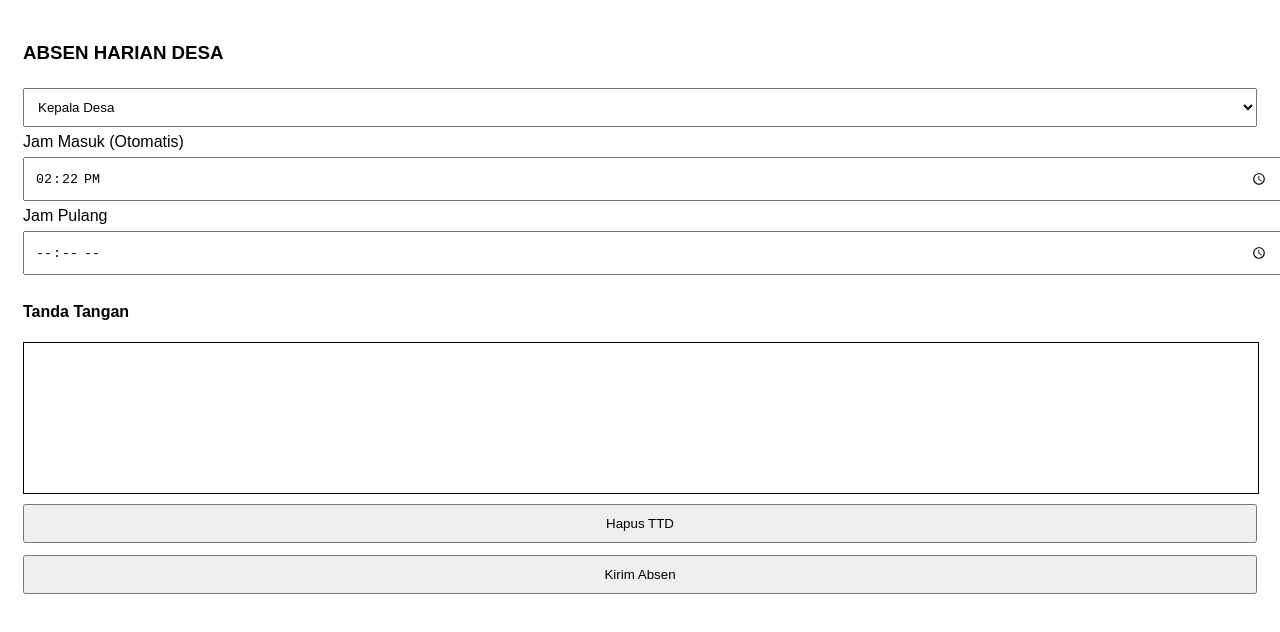
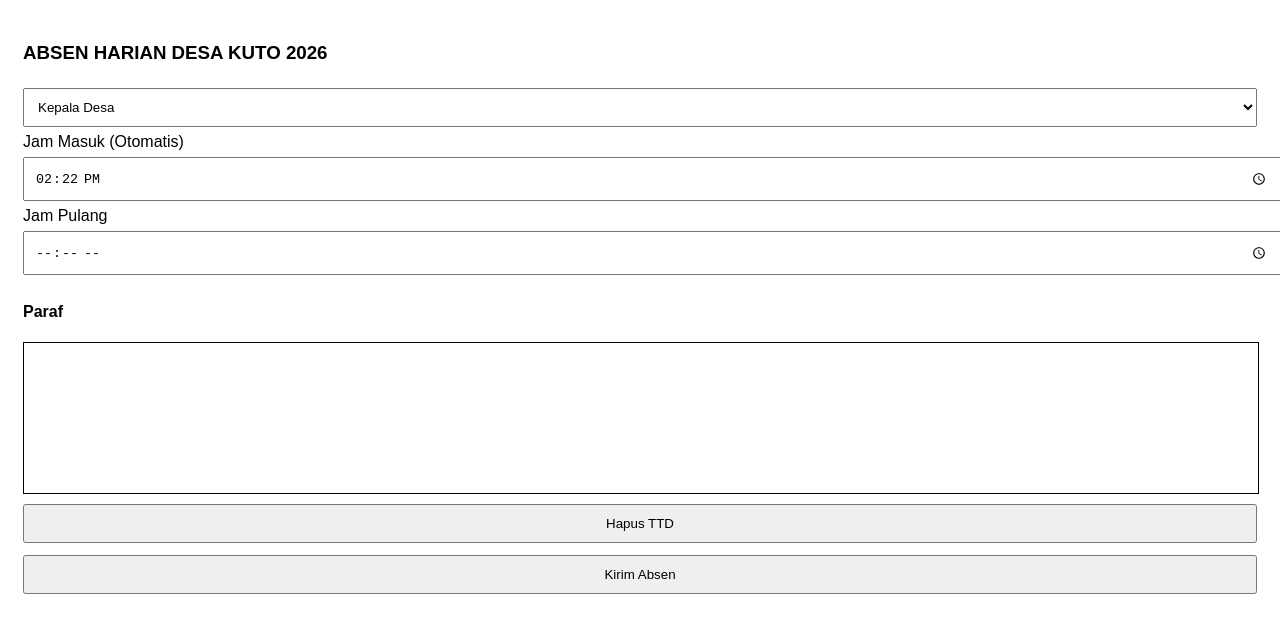
Before and after one commit to desakuto/absen, a plain HTML site: page index.html in a window 1280 px wide. Drawn offline with Linux system fonts and the light colour scheme.

Commit message:
Update index.html

```diff
--- a/index.html
+++ b/index.html
@@ -12,7 +12,7 @@ body.noscroll{overflow: hidden;position: fixed;width: 100%;}
 </head>
 <body>
 
-<h3>ABSEN HARIAN DESA</h3>
+<h3>ABSEN HARIAN DESA KUTO 2026</h3>
 
 <select id="pegawai">
   <option value="2">Kepala Desa</option>
@@ -23,7 +23,7 @@ body.noscroll{overflow: hidden;position: fixed;width: 100%;}
   <option value="7">Dwi Sudarno – Kasi Pemerintahan</option>
   <option value="8">Muhsin Basari – Kasi Kesejahteraan</option>
   <option value="9">Arif Sulthon A. – Kasi Pelayanan</option>
-  <option value="10">Agus Cristanto – Kadus Kuto</option>
+  <option value="10">Agus Cristianto – Kadus Kuto</option>
   <option value="11">Kadus Plosorejo</option>
   <option value="12">Kadus Randubener</option>
   <option value="13">Mujimin – Kadus Grobogan</option>
@@ -37,7 +37,7 @@ body.noscroll{overflow: hidden;position: fixed;width: 100%;}
 <label>Jam Pulang</label>
 <input type="time" id="pulang">
 
-<h4>Tanda Tangan</h4>
+<h4>Paraf</h4>
 <canvas id="sign"></canvas>
 <button onclick="clearSign()">Hapus TTD</button>
 
```
